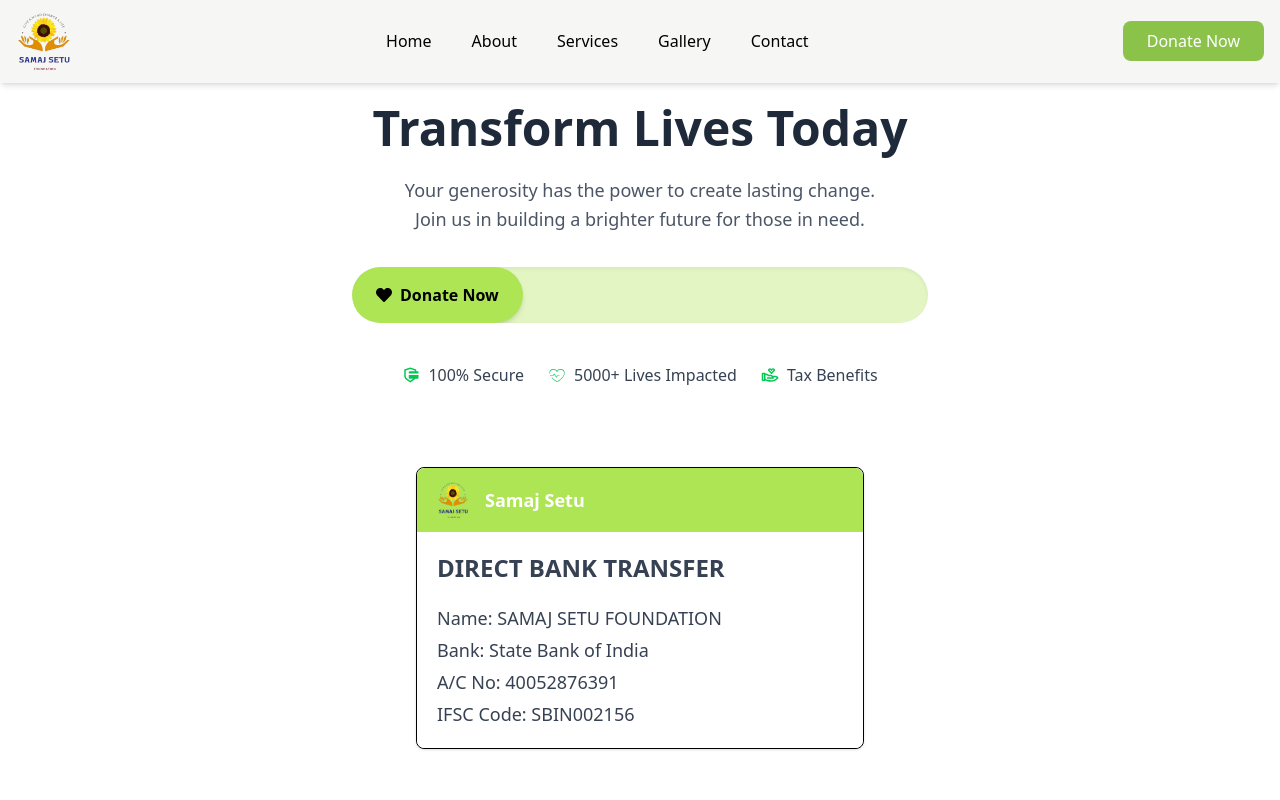
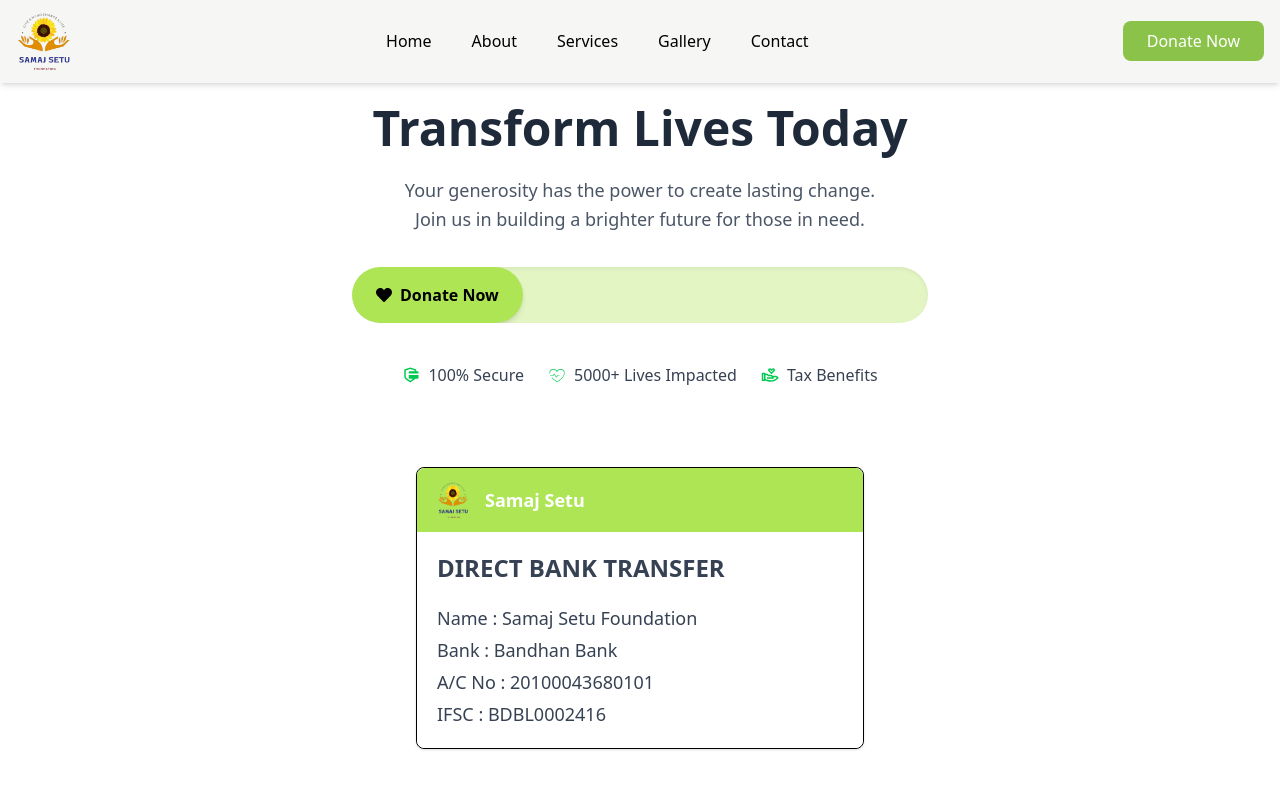
Before and after one commit to Varni1512/samaj-setu, a React (Vite) app: page /donate in a window 1280 px wide. Shown: the top 800 px of the page. Built offline with nearby package versions, Linux system fonts and the light colour scheme.

Commit message:
Updated Home page

```diff
--- a/src/pages/Contact/Contact.jsx
+++ b/src/pages/Contact/Contact.jsx
@@ -34,7 +34,7 @@
                                 <MapPin className="text-green-500 w-6 h-6" />
                             </div>
                             <p className="text-gray-700 text-base sm:text-lg font-medium">
-                                <strong>OUR LOCATION:</strong> 123 Example Road, Indore, MP
+                                <strong>OUR LOCATION:</strong> 47/2 Sanvid Nagar near kanadiya road indore
                             </p>
                         </div>
 
@@ -43,7 +43,7 @@
                                 <Mail className="text-green-500 w-6 h-6 " />
                             </div>
                             <p className="text-gray-700 text-base sm:text-lg font-medium ">
-                                <strong>SEND US MAIL:</strong> info@samajsetu.org
+                                <strong>SEND US MAIL:</strong> samajsetufoundation@gmail.com
                             </p>
                         </div>
 
@@ -52,7 +52,7 @@
                                 <Phone className="text-green-500 w-6 h-6" />
                             </div>
                             <p className="text-gray-700 text-base sm:text-lg font-medium">
-                                <strong>CALL US:</strong> +91 98765 43210
+                                <strong>CALL US:</strong> +91 9179441567
                             </p>
                         </div>
                     </div>
--- a/src/pages/Donation/Paymentdetails.jsx
+++ b/src/pages/Donation/Paymentdetails.jsx
@@ -69,10 +69,10 @@
                             Direct Bank Transfer
                         </h2>
                         <ul className="space-y-1 mt-5 text-base sm:text-lg">
-                            <li>Name: SAMAJ SETU FOUNDATION</li>
-                            <li>Bank: State Bank of India</li>
-                            <li>A/C No: 40052876391</li>
-                            <li>IFSC Code: SBIN002156</li>
+                            <li>Name : Samaj Setu Foundation</li>
+                            <li>Bank : Bandhan Bank</li>
+                            <li>A/C No : 20100043680101</li>
+                            <li>IFSC : BDBL0002416</li>
                         </ul>
                     </div>
                 </div>
```
